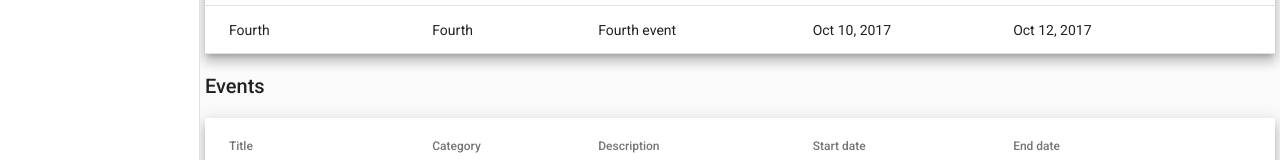
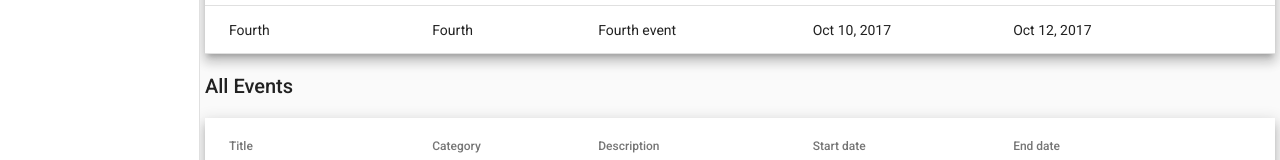
Before and after one commit to m4hdyar/uni-event-finder, an Angular app: page / in a window 1280 px wide. Shown: the part 322-482 px from the top of the page. Built offline with nearby package versions, Linux system fonts and the light colour scheme.

Commit message:
Change the name to all events

```diff
--- a/src/app/home-page/home-page.component.html
+++ b/src/app/home-page/home-page.component.html
@@ -27,7 +27,7 @@
      <tr mat-row *matRowDef="let myRowData; columns: columnsToDisplay"></tr>
 </table>
 
-<h2>Events</h2>
+<h2>All Events</h2>
 <table mat-table [dataSource]="events" class="mat-elevation-z8 table-full-width">
     <ng-container matColumnDef="title">
         <th mat-header-cell *matHeaderCellDef> Title </th>
```
